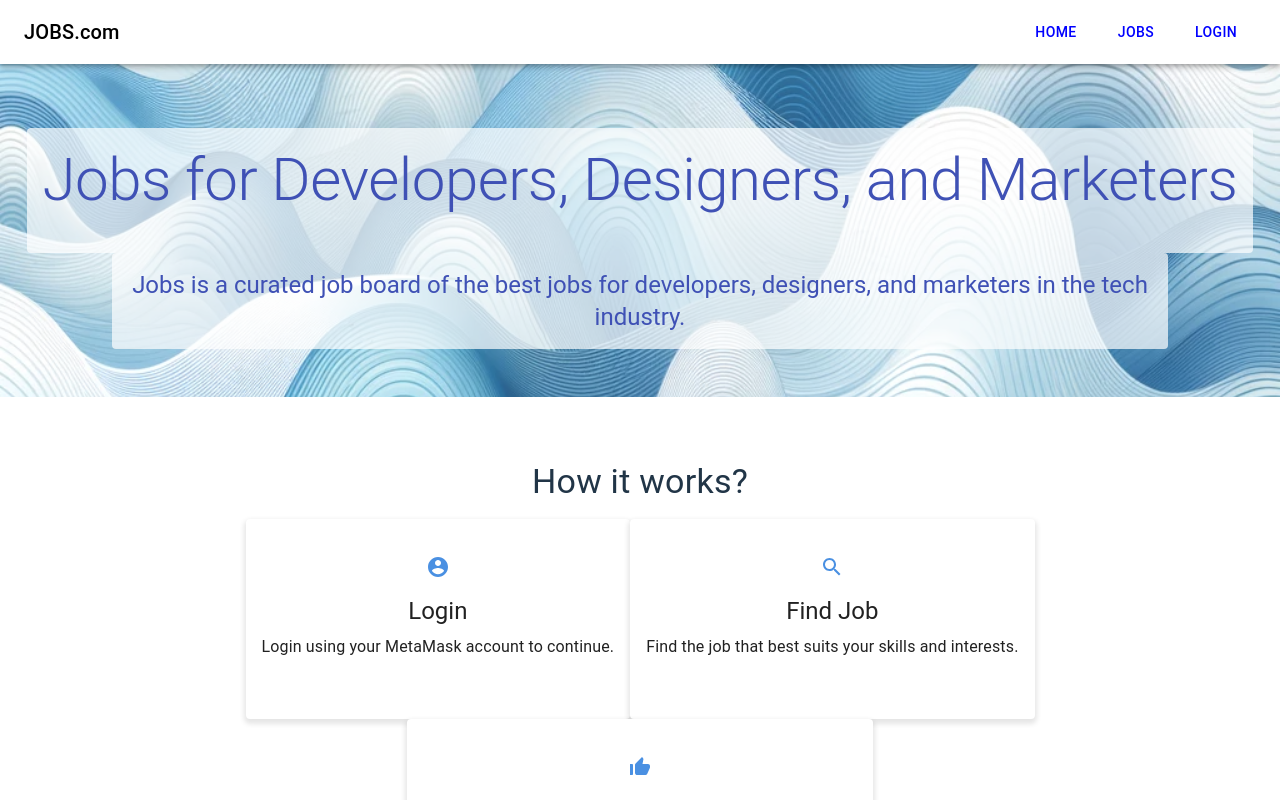
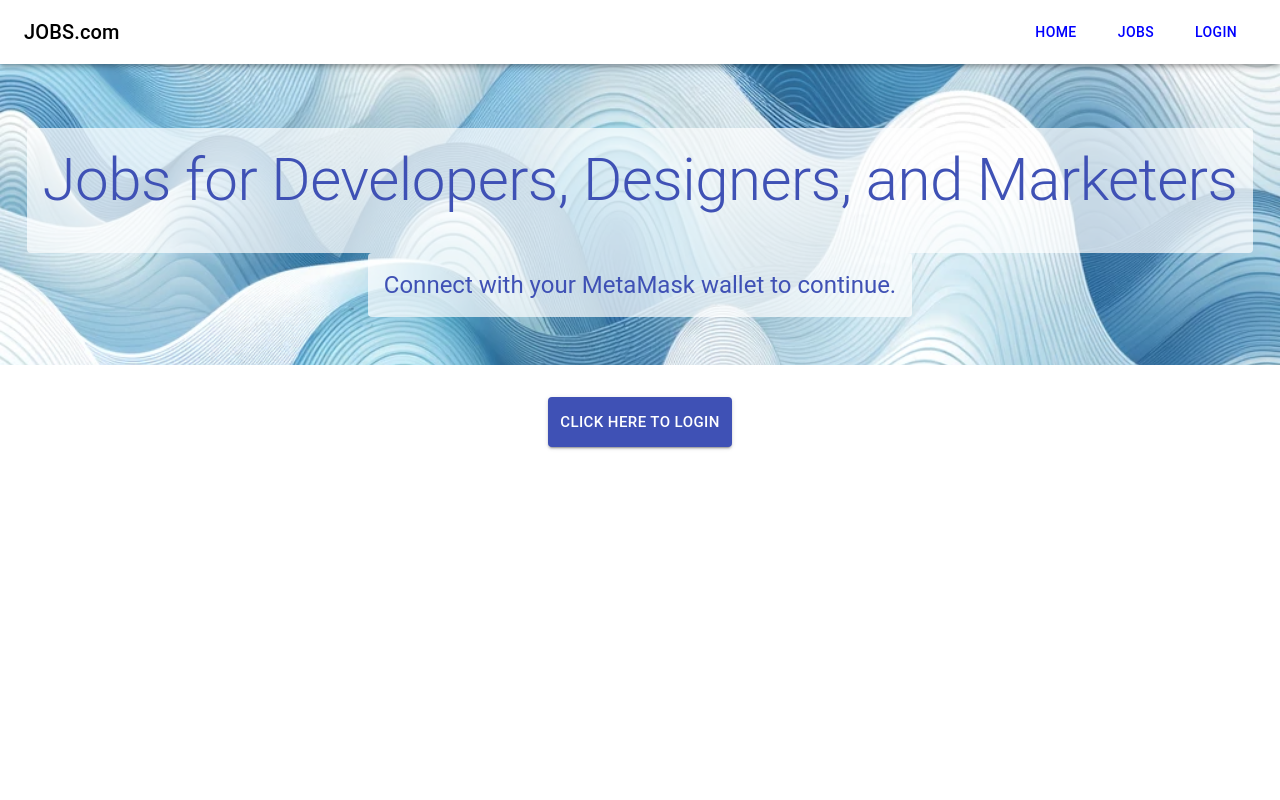
Before and after one commit to ArnelaOmbasa/Freelance-Platform-Blockchain-project, a React (Vite) app in the folder freelance-platform/: page / in a window 1280 px wide. Shown: the top 800 px of the page. Built offline with nearby package versions, Linux system fonts and the light colour scheme.

Commit message:
login page

```diff
--- a/freelance-platform/src/App.jsx
+++ b/freelance-platform/src/App.jsx
@@ -2,12 +2,13 @@
 
 import React from 'react';
 import LandingPage from './pages/LandingPage';
+import LoginPage from './pages/LoginPage';
 // ... Import other necessary components or pages
 
 function App() {
   return (
     <div>
-      <LandingPage />
+      <LoginPage />
       {/* You can also set up routing here if you have multiple pages */}
     </div>
   );
--- /dev/null
+++ b/freelance-platform/src/pages/LoginPage.jsx
@@ -0,0 +1,88 @@
+import React from 'react';
+import { makeStyles, Typography, Button } from '@material-ui/core';
+import Navbar from '../components/Navbar';
+import background from '../assets/background.png'; // Ensure this path is correct
+
+const useStyles = makeStyles((theme) => ({
+  root: {
+    minHeight: '100vh',
+    display: 'flex',
+    flexDirection: 'column',
+  },
+  heroContent: {
+    color: '#fff',
+    backgroundImage: `url(${background})`,
+    backgroundRepeat: 'no-repeat',
+    backgroundSize: 'cover',
+    backgroundPosition: 'center center',
+    textAlign: 'center',
+    width: '100%',
+    padding: theme.spacing(8, 0, 6),
+  },
+  blueText: {
+    color: theme.palette.primary.main,
+  },
+  titleBackground: {
+    display: 'inline-block',
+    backgroundColor: 'rgba(255, 255, 255, 0.7)',
+    padding: theme.spacing(2),
+    borderRadius: theme.shape.borderRadius,
+    margin: '0 auto',
+  },
+  subtitleBackground: {
+    display: 'inline-block',
+    backgroundColor: 'rgba(255, 255, 255, 0.7)',
+    padding: theme.spacing(2),
+    borderRadius: theme.shape.borderRadius,
+    maxWidth: '80%',
+    margin: '0 auto',
+  },
+  loginButton: {
+    marginTop: theme.spacing(4),
+    padding: theme.spacing(1.5),
+    backgroundColor: theme.palette.primary.main,
+    color: theme.palette.common.white,
+    '&:hover': {
+      backgroundColor: theme.palette.primary.dark,
+    },
+  },
+}));
+
+const LoginPage = () => {
+  const classes = useStyles();
+
+  const handleLogin = () => {
+    // Logic to trigger MetaMask login should go here
+    console.log('Logging in via MetaMask');
+  };
+
+  return (
+    <div className={classes.root}>
+      <Navbar />
+      <div className={classes.heroContent}>
+        <div className={classes.titleBackground}>
+          <Typography component="h1" variant="h2" gutterBottom className={classes.blueText}>
+            Jobs for Developers, Designers, and Marketers
+          </Typography>
+        </div>
+        <div className={classes.subtitleBackground}>
+          <Typography variant="h5" className={classes.blueText}>
+            Connect with your MetaMask wallet to continue.
+          </Typography>
+        </div>
+      </div>
+      <div style={{ textAlign: 'center' }}>
+        <Button
+          variant="contained"
+          size="large"
+          className={classes.loginButton}
+          onClick={handleLogin}
+        >
+          Click here to login
+        </Button>
+      </div>
+    </div>
+  );
+};
+
+export default LoginPage;
```
